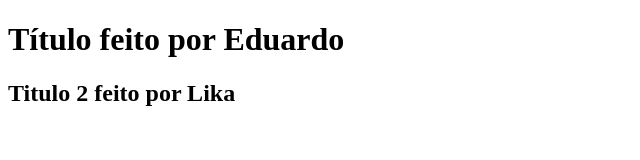
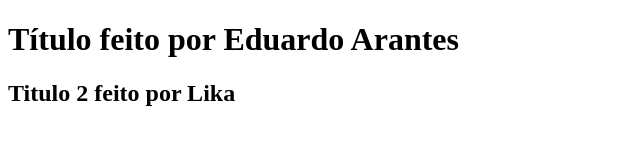
Before and after one commit to EduardoArantesCosta/Github, a plain HTML site: page index.html in a window 1280 px wide. Shown: the whole page, without its empty margins (0-640 px from the left). Drawn offline with Linux system fonts and the light colour scheme.

Commit message:
Alteração 3 teste

```diff
--- a/index.html
+++ b/index.html
@@ -7,7 +7,7 @@
 </head>
 <body>
 
-  <h1>Título feito por Eduardo</h1>
+  <h1>Título feito por Eduardo Arantes</h1>
   <h2>Titulo 2 feito por Lika</h2>
 
 </body>
```
